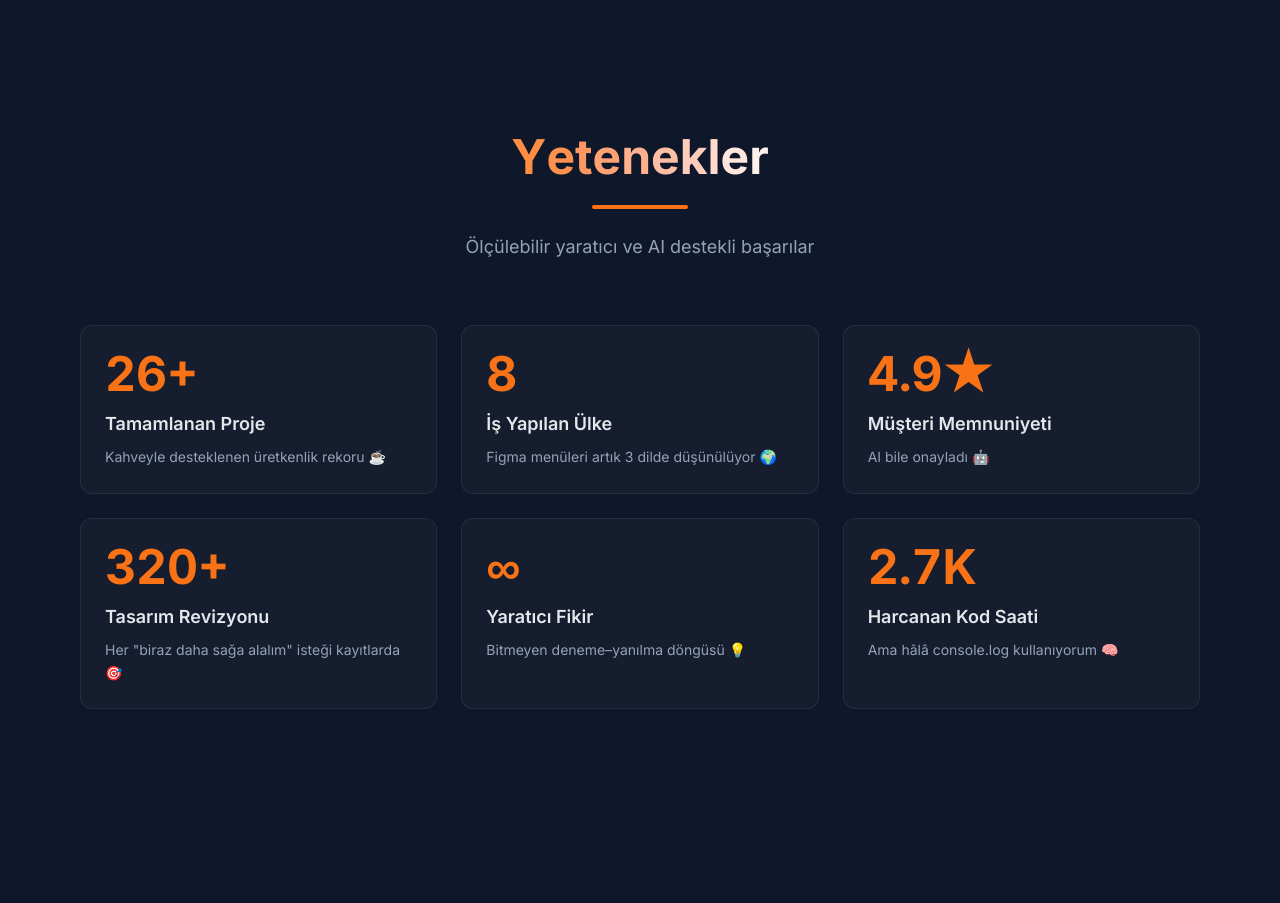
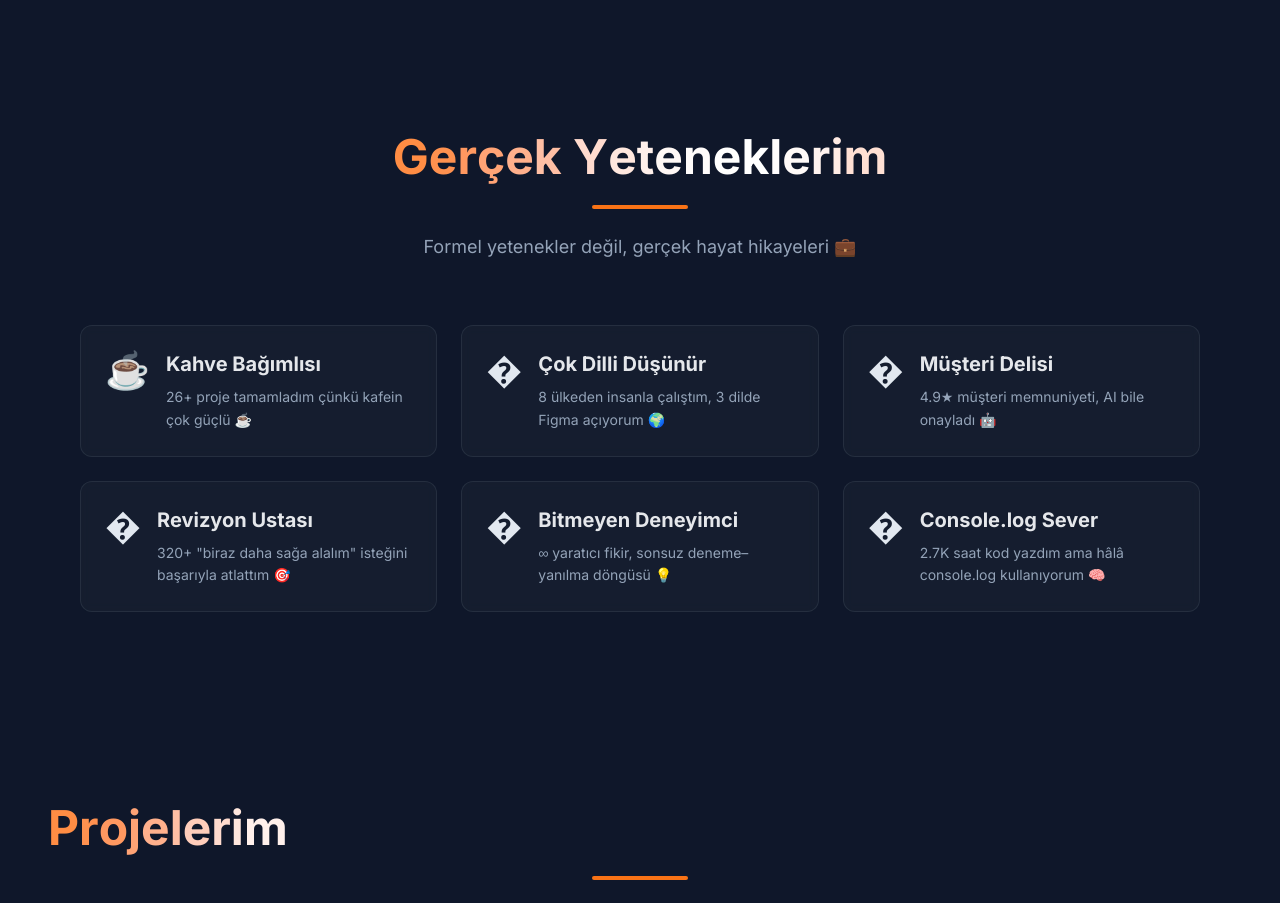
Before and after one commit to icnevudila/personal, a Next.js app: page / in a window 1280 px wide. Shown: the part 2860-3763 px from the top of the page. Built offline with nearby package versions, Linux system fonts and the light colour scheme; no server answers; the database is empty.

Commit message:
Gerçek Yeteneklerim bölümü: daha samimi ve esprili tasarım

```diff
--- a/components/Skills.tsx
+++ b/components/Skills.tsx
@@ -13,7 +13,7 @@ interface StatCardProps {
   isInView: boolean
 }
 
-function StatCard({ value, label, description, delay, isInView }: StatCardProps) {
+function SkillCard({ value, label, description, delay, isInView }: StatCardProps) {
   const [isReducedMotion, setIsReducedMotion] = useState(false)
 
   useEffect(() => {
@@ -31,28 +31,26 @@ function StatCard({ value, label, description, delay, isInView }: StatCardProps)
       initial={{ opacity: 0, y: 20 }}
       animate={isInView ? { opacity: 1, y: 0 } : { opacity: 0, y: 20 }}
       transition={isReducedMotion ? { duration: 0 } : { duration: 0.5, delay, ease: 'easeOut' }}
-      whileHover={isReducedMotion ? {} : { scale: 1.03 }}
-      className="group relative bg-gray-800/40 backdrop-blur-sm rounded-xl p-6 border border-gray-700/50 hover:border-orange-500/30 transition-all duration-300 hover:shadow-[0_0_20px_rgba(249,115,22,0.1)]"
+      whileHover={isReducedMotion ? {} : { scale: 1.02 }}
+      className="group relative bg-gray-800/40 backdrop-blur-sm rounded-xl p-6 border border-gray-700/50 hover:border-[#F97316]/40 transition-all duration-300 hover:shadow-[0_0_20px_rgba(249,115,22,0.15)]"
     >
-      {/* Value */}
-      <div className="mb-3">
-        <h3 className="text-4xl sm:text-5xl font-bold text-[#F97316] tabular-nums">
-          {value}
-        </h3>
+      {/* Icon/Emoji */}
+      <div className="flex items-start gap-4">
+        <div className="text-3xl sm:text-4xl flex-shrink-0">
+          {description.match(/[☕🌍🤖🎯💡🧠]/)?.pop() || '✨'}
         </div>
 
+        <div className="flex-1">
           {/* Label */}
-      <div className="mb-2">
-        <p className="text-base sm:text-lg font-semibold text-[#E5E7EB]">
+          <h3 className="text-lg sm:text-xl font-bold text-[#E5E7EB] mb-2 group-hover:text-[#F97316] transition-colors">
             {label}
-        </p>
-      </div>
+          </h3>
 
           {/* Description */}
-      <div>
           <p className="text-sm text-[#94A3B8] leading-relaxed">
             {description}
           </p>
+        </div>
       </div>
     </motion.article>
   )
@@ -63,36 +61,36 @@ export function Skills() {
   const ref = useRef(null)
   const isInView = useInView(ref, { once: true, margin: '-100px' })
 
-  const stats = [
+  const skills = [
     {
-      value: '26+',
-      label: 'Tamamlanan Proje',
-      description: 'Kahveyle desteklenen üretkenlik rekoru ☕'
+      value: '',
+      label: 'Kahve Bağımlısı',
+      description: '26+ proje tamamladım çünkü kafein çok güçlü ☕'
     },
     {
-      value: '8',
-      label: 'İş Yapılan Ülke',
-      description: 'Figma menüleri artık 3 dilde düşünülüyor 🌍'
+      value: '',
+      label: 'Çok Dilli Düşünür',
+      description: '8 ülkeden insanla çalıştım, 3 dilde Figma açıyorum 🌍'
     },
     {
-      value: '4.9★',
-      label: 'Müşteri Memnuniyeti',
-      description: 'AI bile onayladı 🤖'
+      value: '',
+      label: 'Müşteri Delisi',
+      description: '4.9★ müşteri memnuniyeti, AI bile onayladı 🤖'
     },
     {
-      value: '320+',
-      label: 'Tasarım Revizyonu',
-      description: 'Her "biraz daha sağa alalım" isteği kayıtlarda 🎯'
+      value: '',
+      label: 'Revizyon Ustası',
+      description: '320+ "biraz daha sağa alalım" isteğini başarıyla atlattım 🎯'
     },
     {
-      value: '∞',
-      label: 'Yaratıcı Fikir',
-      description: 'Bitmeyen deneme–yanılma döngüsü 💡'
+      value: '',
+      label: 'Bitmeyen Deneyimci',
+      description: '∞ yaratıcı fikir, sonsuz deneme–yanılma döngüsü 💡'
     },
     {
-      value: '2.7K',
-      label: 'Harcanan Kod Saati',
-      description: 'Ama hâlâ console.log kullanıyorum 🧠'
+      value: '',
+      label: 'Console.log Sever',
+      description: '2.7K saat kod yazdım ama hâlâ console.log kullanıyorum 🧠'
     },
   ]
 
@@ -109,22 +107,22 @@ export function Skills() {
           {/* Section Header */}
           <div className="text-center mb-12 md:mb-16 px-4">
             <h2 id="skills-title" className="text-3xl sm:text-4xl md:text-5xl font-bold mb-4 md:mb-6 text-[#E5E7EB]">
-              <AnimatedText text={t.skills.title} />
+              <AnimatedText text="Gerçek Yeteneklerim" />
             </h2>
             <div className="w-24 h-1 bg-[#F97316] mx-auto rounded-full" />
             <p className="text-base sm:text-lg text-[#94A3B8] mt-4 md:mt-6 max-w-2xl mx-auto">
-              {t.skills.subtitle}
+              Formel yetenekler değil, gerçek hayat hikayeleri 💼
             </p>
           </div>
 
-          {/* Stats Grid - Desktop 3x2, Tablet 2x3, Mobile 1 column */}
+          {/* Skills Grid - Desktop 3x2, Tablet 2x3, Mobile 1 column */}
           <div className="grid grid-cols-1 md:grid-cols-2 lg:grid-cols-3 gap-6 px-4">
-            {stats.map((stat, index) => (
-              <StatCard
-                key={stat.label}
-                value={stat.value}
-                label={stat.label}
-                description={stat.description}
+            {skills.map((skill, index) => (
+              <SkillCard
+                key={skill.label}
+                value={skill.value}
+                label={skill.label}
+                description={skill.description}
                 delay={index * 0.1}
                 isInView={isInView}
               />
```
Lines whose indentation alone changed are shown as unchanged.
